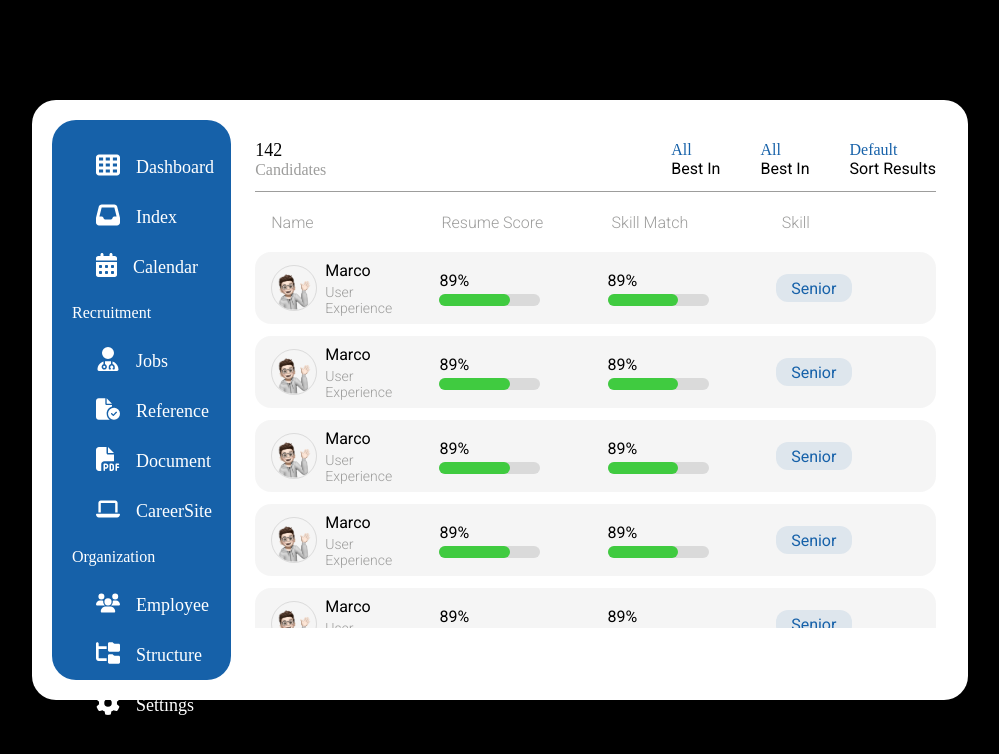
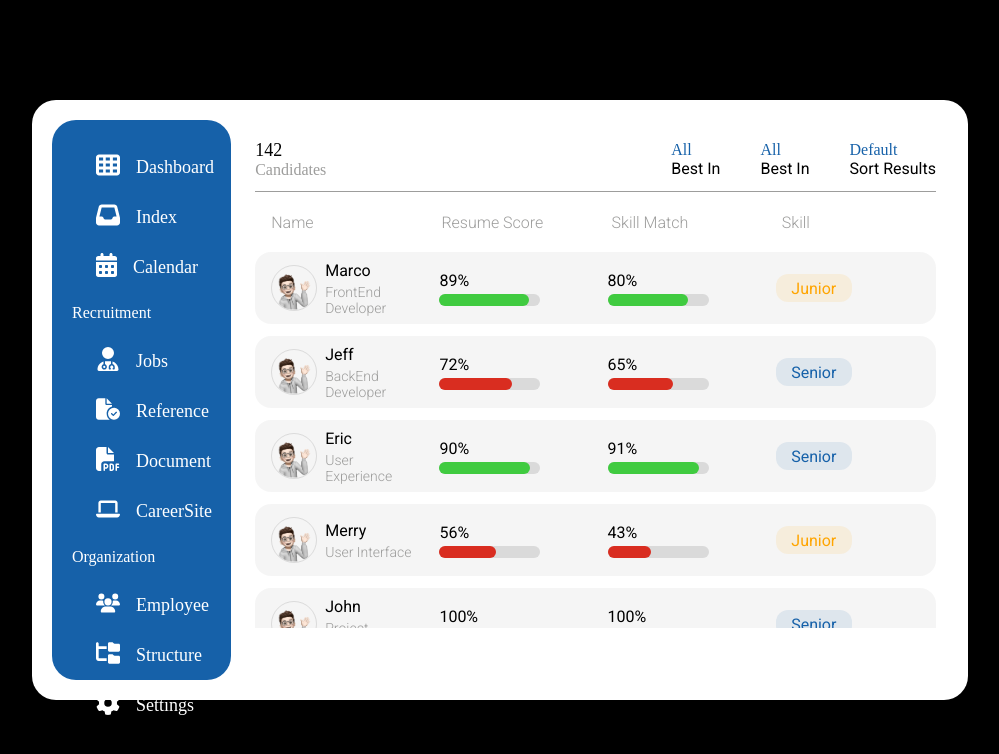
Before and after one commit to esthel7/Vue.js, a Vue app: page /#/ in a window 1280 px wide. Shown: the top 754 px of the page, without its empty margins (140-1139 px from the left). Built offline with nearby package versions, Linux system fonts and the light colour scheme; a web font is replaced by a local one.

Commit message:
feat: data 기반 컴포넌트 렌더링 with v-if

```diff
--- a/src/components/atoms/chart/BarChart.vue
+++ b/src/components/atoms/chart/BarChart.vue
@@ -1,15 +1,29 @@
 <template>
   <div class="bar-chart">
     <div class="bar-chart_container">
-      <span class="bar-chart_container_value">89%</span>
+      <span class="bar-chart_container_value">{{ data }}%</span>
       <div class="bar-chart_container_base">
-        <div class="gauge" />
+        <div v-if="data >= 80" class="gauge" :style="{ width: data + '%' }" />
+        <div
+          v-else
+          class="gauge"
+          :style="{ width: data + '%', backgroundColor: '#D92D20' }"
+        />
       </div>
     </div>
   </div>
 </template>
 
-<script setup lagn="ts"></script>
+<script setup lang="ts">
+import { toRefs } from 'vue';
+
+interface Props {
+  data: number;
+}
+
+const props = defineProps<Props>();
+const { data } = toRefs(props);
+</script>
 
 <style lang="scss" scoped>
 .bar-chart {
--- a/src/components/mocules/List.vue
+++ b/src/components/mocules/List.vue
@@ -7,24 +7,38 @@
         alt=""
       />
       <div class="list_avatar_text-box">
-        <span class="name">Marco</span>
-        <span class="duty">User Experience</span>
+        <span class="name">{{ data.userName }}</span>
+        <span class="duty">{{ data.userRole }}</span>
       </div>
     </div>
     <div class="list_item">
-      <BarChart />
+      <BarChart :data="data.userResumeScore" />
     </div>
     <div class="list_item">
-      <BarChart />
+      <BarChart :data="data.userSkillMatch" />
     </div>
     <div class="list_item">
-      <div class="list_item_chip">Senior</div>
+      <div v-if="data.userSkill === 'Senior'" class="list_item_chip">
+        {{ data.userSkill }}
+      </div>
+      <div v-if="data.userSkill === 'Junior'" class="list_item_chip junior">
+        {{ data.userSkill }}
+      </div>
     </div>
   </div>
 </template>
 
 <script setup lang="ts">
+import { toRefs } from 'vue';
 import BarChart from '@components/atoms/chart/BarChart.vue';
+import { List } from '@components/organisms/Notice.vue';
+
+interface Props {
+  data: List;
+}
+
+const props = defineProps<Props>();
+const { data } = toRefs(props);
 </script>
 
 <style lang="scss" scoped>
@@ -83,6 +97,11 @@ import BarChart from '@components/atoms/chart/BarChart.vue';
       color: $color-blue-000;
       background-color: rgba($color-blue-000, 0.1);
       border-radius: 12px;
+
+      &.junior {
+        color: orange;
+        background-color: rgba(orange, 0.1);
+      }
     }
   }
 }
--- a/src/components/organisms/Notice.vue
+++ b/src/components/organisms/Notice.vue
@@ -29,16 +29,11 @@
         <span class="label">Skill</span>
       </div>
       <div class="notice_body_list-box">
-        <NoticeList />
-        <NoticeList />
-        <NoticeList />
-        <NoticeList />
-        <NoticeList />
-        <NoticeList />
-        <NoticeList />
-        <NoticeList />
-        <NoticeList />
-        <NoticeList />
+        <NoticeList
+          v-for="item in tableData"
+          :key="item.userName"
+          :data="item"
+        />
       </div>
     </div>
   </div>
@@ -46,6 +41,67 @@
 
 <script setup lang="ts">
 import NoticeList from '@components/mocules/List.vue';
+import { ref } from 'vue';
+
+export interface List {
+  userName: string;
+  userRole: string;
+  userResumeScore: number;
+  userSkillMatch: number;
+  userSkill: string;
+}
+
+const tableData = ref<Array<List>>([
+  {
+    userName: 'Marco',
+    userRole: 'FrontEnd Developer',
+    userResumeScore: 89,
+    userSkillMatch: 80,
+    userSkill: 'Junior',
+  },
+  {
+    userName: 'Jeff',
+    userRole: 'BackEnd Developer',
+    userResumeScore: 72,
+    userSkillMatch: 65,
+    userSkill: 'Senior',
+  },
+  {
+    userName: 'Eric',
+    userRole: 'User Experience',
+    userResumeScore: 90,
+    userSkillMatch: 91,
+    userSkill: 'Senior',
+  },
+  {
+    userName: 'Merry',
+    userRole: 'User Interface',
+    userResumeScore: 56,
+    userSkillMatch: 43,
+    userSkill: 'Junior',
+  },
+  {
+    userName: 'John',
+    userRole: 'Project Manager',
+    userResumeScore: 100,
+    userSkillMatch: 100,
+    userSkill: 'Senior',
+  },
+  {
+    userName: 'Maxwell',
+    userRole: 'FrontEnd Developer',
+    userResumeScore: 50,
+    userSkillMatch: 50,
+    userSkill: 'Junior',
+  },
+  {
+    userName: 'Poloe',
+    userRole: 'BackEnd Developer',
+    userResumeScore: 80,
+    userSkillMatch: 76,
+    userSkill: 'Senior',
+  },
+]);
 </script>
 
 <style lang="scss" scoped>
@@ -136,7 +192,12 @@ import NoticeList from '@components/mocules/List.vue';
       width: 100%;
       height: calc(100% - 92px);
       gap: 12px;
-      overflow-y: scroll;
+      overflow-y: auto;
+      scrollbar-width: none;
+    }
+
+    &_list-box::webkit-scrollbar {
+      display: none;
     }
   }
 }
```
